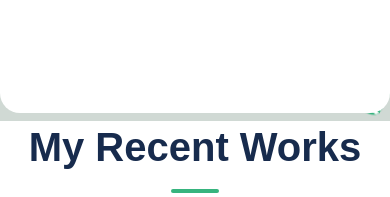
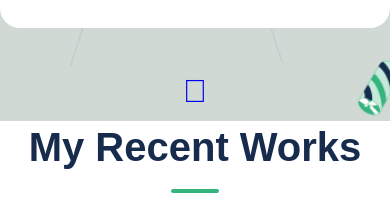
Before and after one commit to Wes-Isaac/Test, a plain HTML site: page index.html in a window 390 px wide. Both pictures are taken after a click on the icon 372 px from the left and 21 px from the top of the page. Shown: the part 647-844 px from the top of the page. Drawn offline with Linux system fonts and the light colour scheme.

Commit message:
Update mobile.css

```diff
--- a/mobile.css
+++ b/mobile.css
@@ -29,7 +29,7 @@ main {
   position: absolute;
   left: 0;
   top: 0;
-  height: 90vh;
+  height: 80vh;
   width: 100vw;
   z-index: 2;
 }
```
